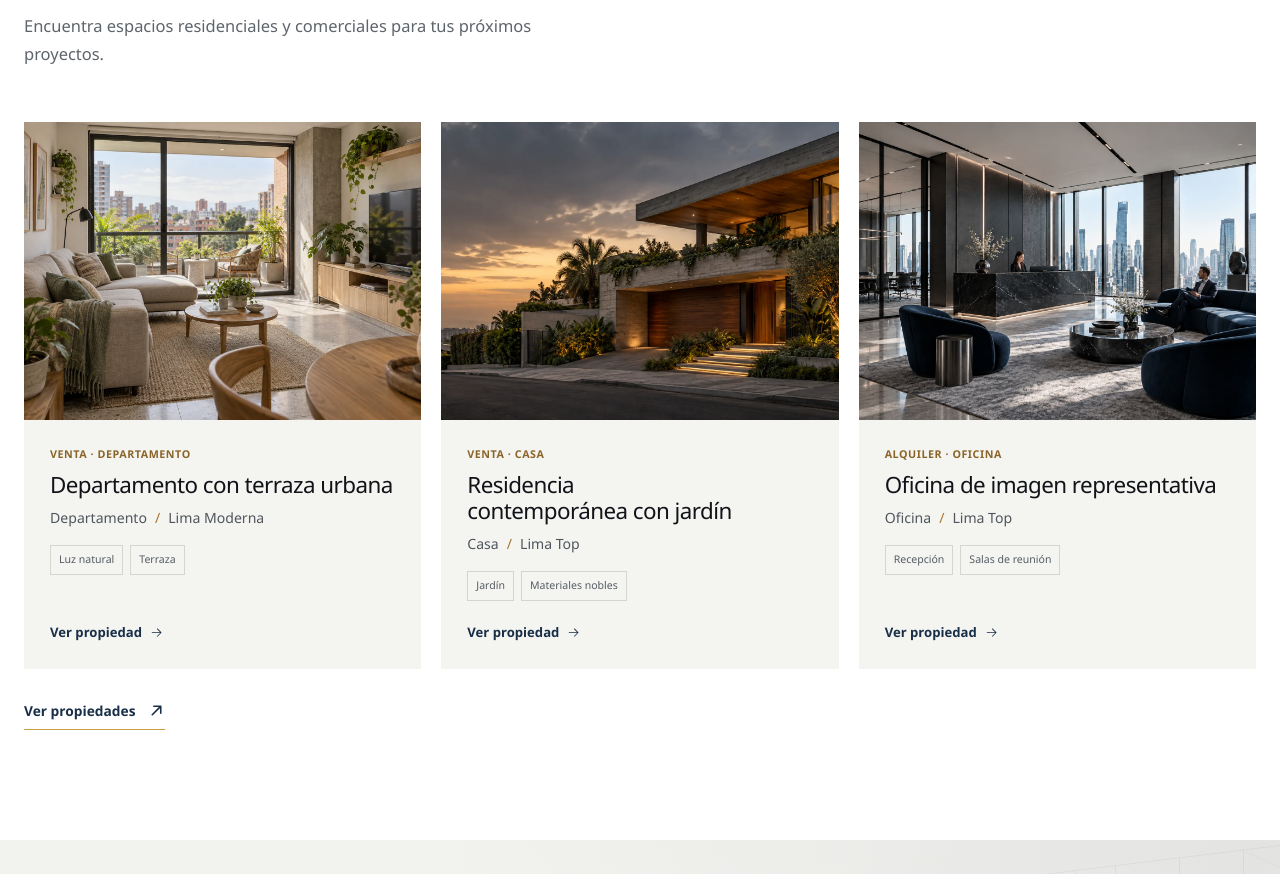
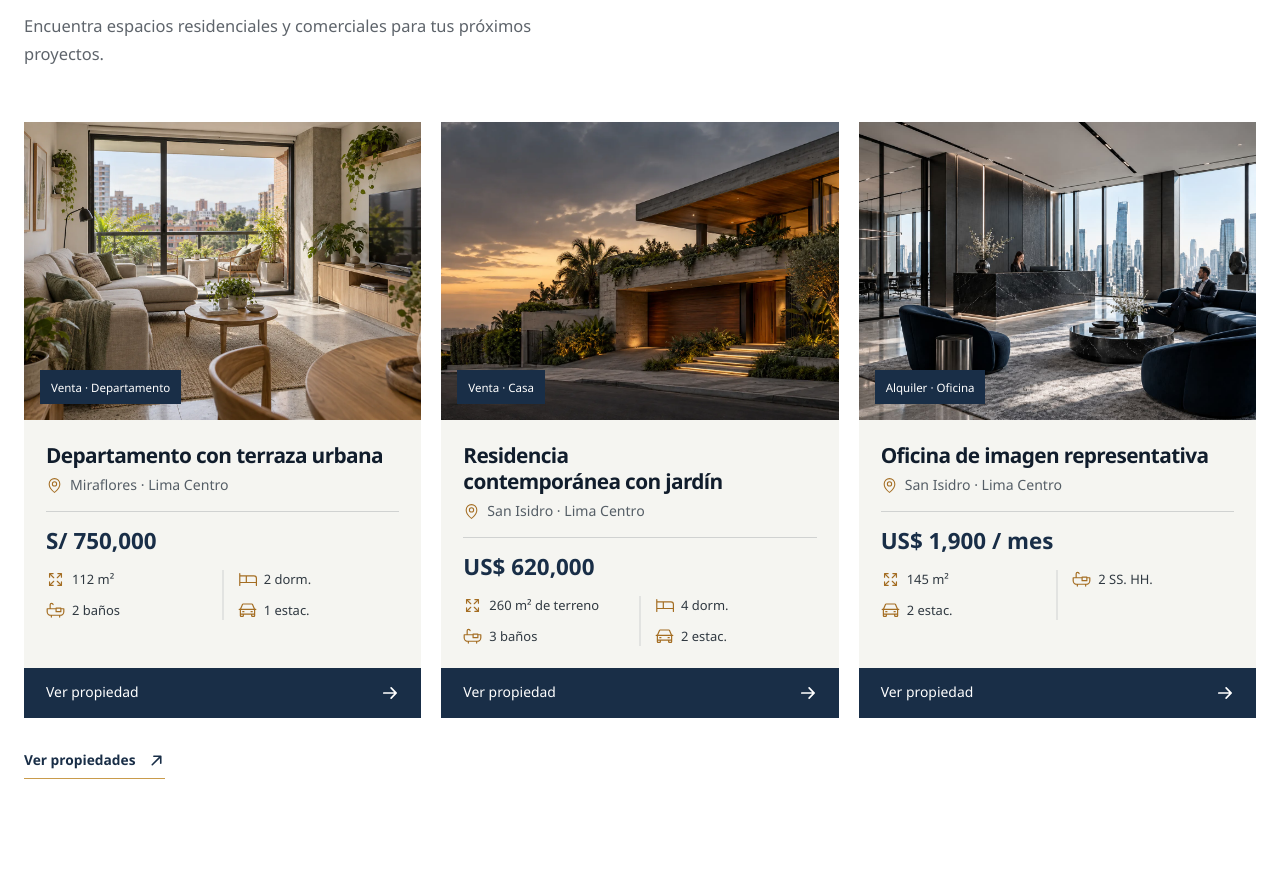
Before and after one commit to JohanMV/Grupo_CGL, a React (Vite) app: page / in a window 1280 px wide. Shown: the part 4731-5605 px from the top of the page. Built offline with nearby package versions, Linux system fonts and the light colour scheme.

Commit message:
refactor: unify home property cards

```diff
--- a/src/components/sections/HomeCollections.tsx
+++ b/src/components/sections/HomeCollections.tsx
@@ -11,13 +11,14 @@ import procesoSeccionBg from '@/assets/images/proceso-seccion-bg.webp'
 import { projects } from '@/data/projects'
 import { properties } from '@/data/properties'
 import { ButtonLink, FallbackImage, Reveal, SectionHeading } from '@/components/ui'
+import { PropertyCard } from '@/features/properties/components/PropertyCatalog'
 
 export function FeaturedProjects() {
   return <section className="section featured-projects"><div className="container"><Reveal><SectionHeading title="Proyectos de construcción y remodelación." text="Soluciones desarrolladas para transformar viviendas, edificios y espacios de trabajo." /></Reveal><div className="projects-asym">{projects.slice(0, 3).map((project, index) => <Reveal key={project.slug} className={`project-tile project-tile-${index + 1}`}><Link to={`/proyectos/${project.slug}`}><FallbackImage src={project.image} alt={project.title} /><div><small>{project.category}</small><h3>{project.title}</h3><span>Ver proyecto <PhosphorArrowRight /></span></div></Link></Reveal>)}</div><ButtonLink to="/proyectos" variant="text">Explorar proyectos</ButtonLink></div></section>
 }
 
 export function PropertyPreview() {
-  return <section className="section property-preview"><div className="container"><Reveal><SectionHeading title="Explora propiedades y oportunidades." text="Encuentra espacios residenciales y comerciales para tus próximos proyectos." /></Reveal><div className="property-preview-grid">{properties.slice(0, 3).map((property, index) => <Reveal key={property.slug} delay={index * 0.06}><article className="property-card"><Link to={`/propiedades/${property.slug}`}><div className="property-image"><FallbackImage src={property.image} alt={property.title} /></div><div className="property-copy"><small>{property.operation} · {property.type}</small><h3>{property.title}</h3><p>{property.type}<span aria-hidden="true">/</span>{property.zone}</p><div>{property.tags.slice(0, 2).map((tag) => <span key={tag}>{tag}</span>)}</div><b>Ver propiedad <PhosphorArrowRight /></b></div></Link></article></Reveal>)}</div><ButtonLink to="/propiedades" variant="text">Ver propiedades</ButtonLink></div></section>
+  return <section className="section property-preview"><div className="container"><Reveal><SectionHeading title="Explora propiedades y oportunidades." text="Encuentra espacios residenciales y comerciales para tus próximos proyectos." /></Reveal><div className="property-related-grid property-preview-list">{properties.slice(0, 3).map((property) => <PropertyCard property={property} headingLevel="h3" key={property.slug} />)}</div><ButtonLink to="/propiedades" variant="text">Ver propiedades</ButtonLink></div></section>
 }
 
 const steps = [
--- a/src/index.css
+++ b/src/index.css
@@ -166,25 +166,8 @@ p { color: #5e646b; line-height: 1.72; }
 .spotlight-benefits { display: flex; gap: 10px; margin: 28px 0; }
 .spotlight-benefits span { display: inline-flex; min-height: 42px; align-items: center; padding: 10px 15px; border: 1px solid rgba(255,255,255,.36); color: #f6f7f8; font-size: .84rem; font-weight: 650; }
 .property-preview { background: #fff; }
-.property-preview-grid, .catalog-grid { display: grid; grid-template-columns: repeat(3, 1fr); gap: 20px; margin-bottom: 24px; }
-.property-preview-grid > div { height: 100%; }
-.property-card { background: #f4f4f0; }
-.property-preview .property-card, .property-preview .property-card a { height: 100%; }
-.property-preview .property-card a { display: flex; flex-direction: column; }
-.property-image { overflow: hidden; }
-.property-image img { width: 100%; aspect-ratio: 4/3; object-fit: cover; transition: transform .7s var(--ease); }
-.property-card:hover img { transform: scale(1.03); }
-.property-preview .property-copy { flex: 1; display: flex; flex-direction: column; padding: 26px; }
-.property-copy { padding: 24px; }
-.property-copy small { color: #8b6428; font-size: .67rem; font-weight: 700; letter-spacing: .05em; text-transform: uppercase; }
-.property-copy h2, .property-copy h3 { margin: 10px 0 8px; font-size: 1.4rem; }
-.property-copy p { margin-bottom: 15px; font-size: .88rem; }
-.property-preview .property-copy > p { display: flex; flex-wrap: wrap; gap: 8px; color: #4f565d; }
-.property-preview .property-copy > p span { color: #a7752e; }
-.property-copy > div { display: flex; flex-wrap: wrap; gap: 7px; margin-bottom: 20px; }
-.property-copy > div span { padding: 6px 8px; color: #555d65; border: 1px solid #d4d5d0; font-size: .66rem; }
-.property-preview .property-copy b { margin-top: auto; padding-top: 2px; }
-.property-copy b { display: flex; align-items: center; gap: 8px; color: #192e47; font-size: .82rem; }
+.property-preview-list { margin-bottom: 24px; }
+.catalog-grid { display: grid; grid-template-columns: repeat(3, 1fr); gap: 20px; margin-bottom: 24px; }
 .methodology { position: relative; padding-block: 100px 92px; background: #f2f2ef; overflow: hidden; }
 .methodology::before { content: ''; position: absolute; z-index: 1; top: 0; right: -40px; width: min(46vw, 680px); height: 245px; opacity: .055; pointer-events: none; background-image: linear-gradient(#192e47 1px, transparent 1px), linear-gradient(90deg, #192e47 1px, transparent 1px), linear-gradient(30deg, transparent 49.7%, #192e47 50%, transparent 50.3%); background-size: 64px 64px, 64px 64px, 170px 98px; transform: skewY(-7deg); transform-origin: top right; }
 .methodology::after { content: ''; position: absolute; inset: 0; z-index: 0; pointer-events: none; background: linear-gradient(90deg, #f2f2ef 0%, rgba(242,242,239,.97) 34%, rgba(242,242,239,.64) 67%, rgba(242,242,239,.15) 100%), linear-gradient(0deg, #f2f2ef 0%, rgba(242,242,239,.94) 12%, rgba(242,242,239,.05) 64%); }
@@ -671,7 +654,7 @@ p { color: #5e646b; line-height: 1.72; }
   .services-complement-grid { grid-template-columns: repeat(2, minmax(0, 1fr)); }
   .services-closing-grid { gap: 45px; }
   .offering-grid { grid-template-columns: repeat(2, 1fr); }
-  .property-preview-grid, .catalog-grid { grid-template-columns: repeat(2, 1fr); }
+  .catalog-grid { grid-template-columns: repeat(2, 1fr); }
   .methodology-header { grid-template-columns: 1fr; align-items: start; gap: 26px; margin-bottom: 64px; }
   .methodology-intro { max-width: 62ch; }
   .method-connector { display: none; }
@@ -800,7 +783,7 @@ p { color: #5e646b; line-height: 1.72; }
   .management-spotlight { min-height: 760px; align-items: end; padding-bottom: 65px; }
   .management-overlay { background: linear-gradient(0deg, rgba(13,34,57,.98), rgba(13,34,57,.68) 75%, rgba(13,34,57,.28)); }
   .spotlight-benefits { align-items: flex-start; flex-direction: column; }
-  .property-preview-grid, .catalog-grid, .process-grid, .offering-grid { grid-template-columns: 1fr; }
+  .catalog-grid, .process-grid, .offering-grid { grid-template-columns: 1fr; }
   .contact-cta .container { align-items: flex-start; flex-direction: column; }
   .interior-hero { min-height: 560px; padding: 155px 0 58px; }
   .interior-hero-image { min-height: 680px; }
```
